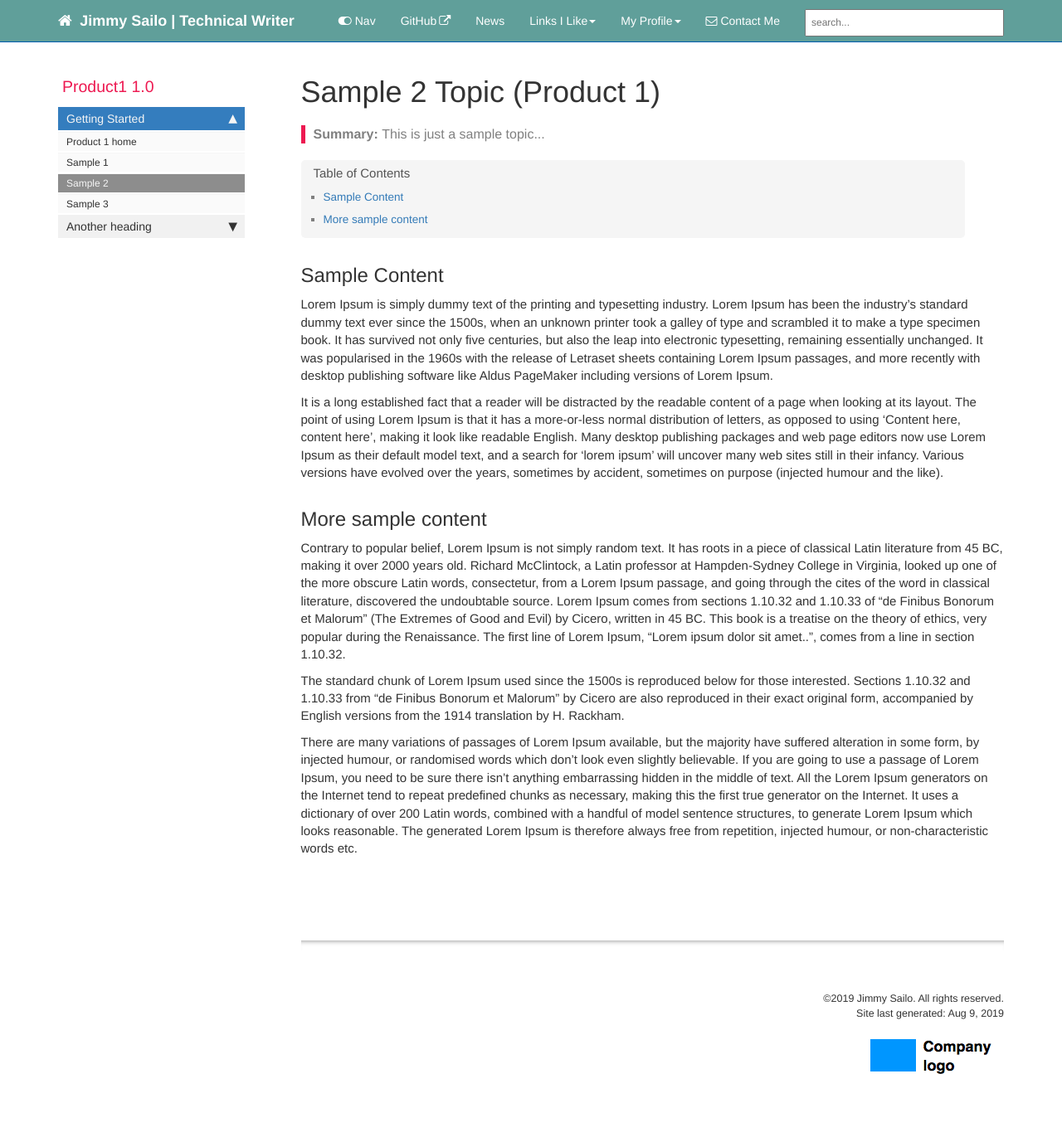
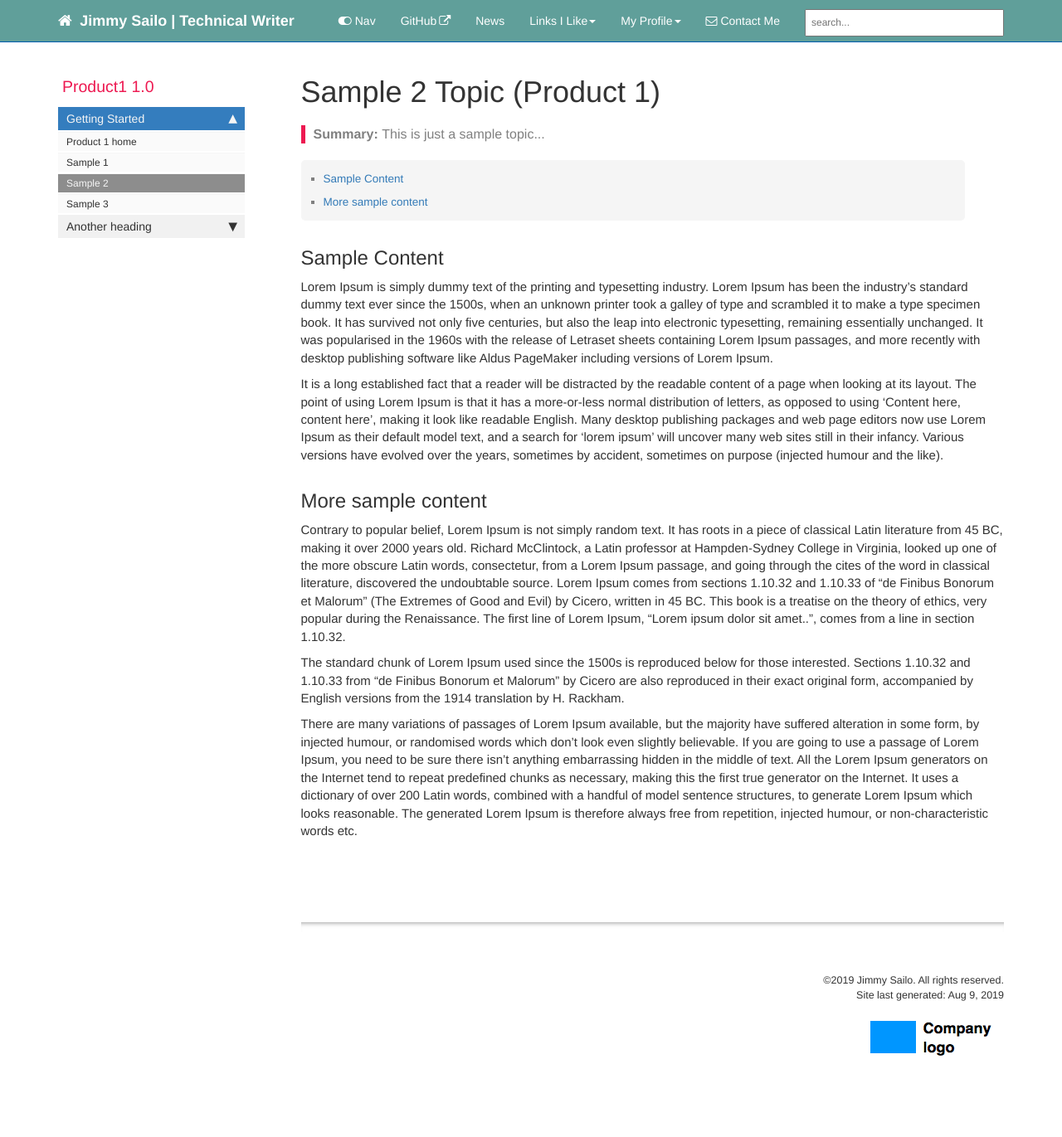
Before and after one commit to jsailo/kbase, a Jekyll site: the page built from pages/product1/p1_sample2.md, in a window 1280 px wide. Shown: the whole page at 83% size. Built offline with Jekyll 4.4.1, drawn with Linux system fonts in a browser that asks for light colours; nearby versions of some CDN libraries; comment, search, counter and statistics services are not loaded; after the commit the page ends 1349 px from its top, so only the background shows below that.

```diff
--- a/css/customstyles.css
+++ b/css/customstyles.css
@@ -263,7 +263,7 @@ div#toc ul li ul li::before {
 }
 
 div#toc >ul::before {
-    content: "Table of Contents";
+/*    content: "Table of Contents"; */
     font-weight: 500;
     color: #555;
     text-align:center;
```
